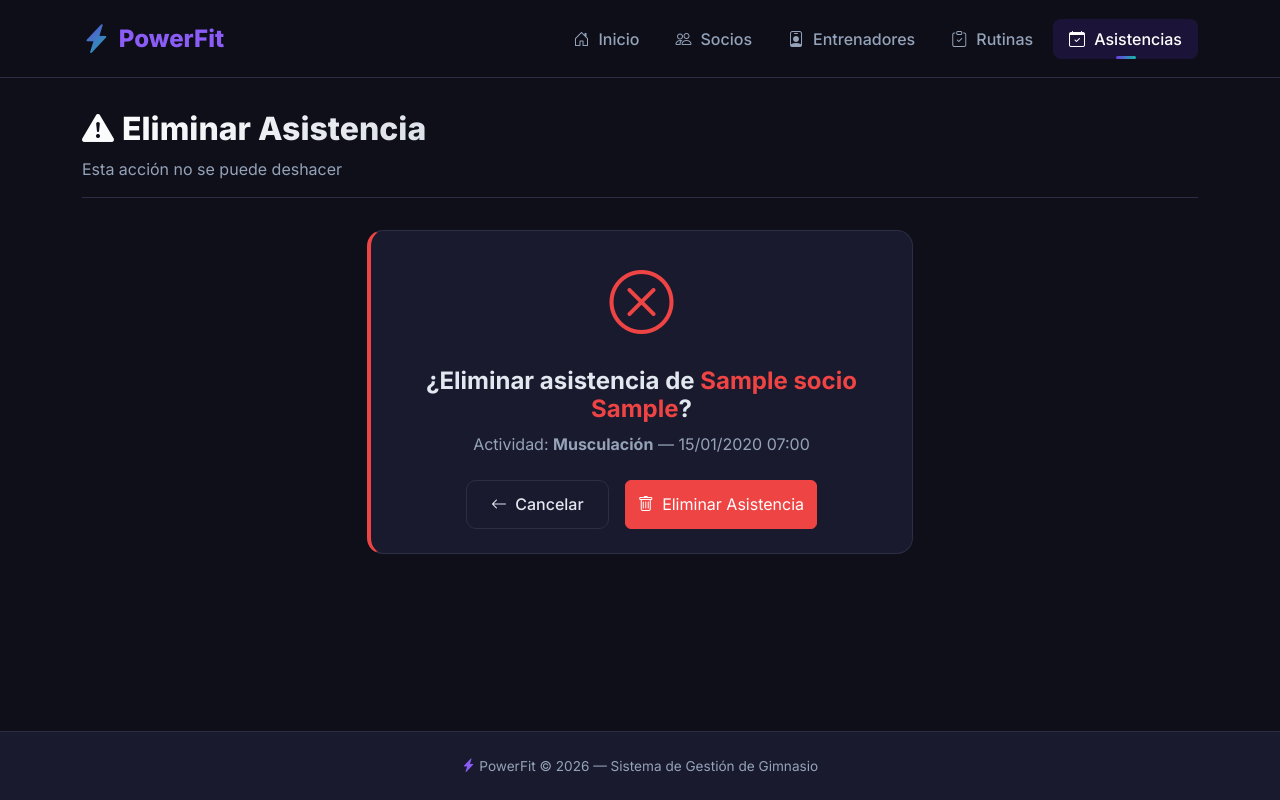
After one commit to FrancoFEFA/Mi-Primera-Pagina-Fajardo, a Django app: page /asistencias/1/eliminar/ in a window 1280 px wide. The commit adds this page. Run offline with Django 5.2, Linux system fonts and the light colour scheme; tables that the repository leaves empty hold one stand-in row (values such as "Sample post").

Commit message:
agregado eliminar asistencias

```diff
--- a/mainn/urls.py
+++ b/mainn/urls.py
@@ -30,4 +30,5 @@ urlpatterns = [
     path('asistencias/', views.lista_asistencias, name='lista_asistencias'),
     path('asistencias/crear/', views.crear_asistencia, name='crear_asistencia'),
     path('asistencias/checkin/<int:socio_id>/', views.checkin_rapido, name='checkin_rapido'),
+    path('asistencias/<int:asistencia_id>/eliminar/', views.eliminar_asistencia, name='eliminar_asistencia'),
 ]
--- a/mainn/views.py
+++ b/mainn/views.py
@@ -252,6 +252,15 @@ def crear_asistencia(request):
     return render(request, 'asistencias/crear.html', {'form': form})
 
 
+def eliminar_asistencia(request, asistencia_id):
+    asistencia = get_object_or_404(Asistencia, id=asistencia_id)
+    if request.method == 'POST':
+        asistencia.delete()
+        messages.success(request, 'Asistencia eliminada correctamente.')
+        return redirect('lista_asistencias')
+    return render(request, 'asistencias/confirmar_eliminar.html', {'asistencia': asistencia})
+
+
 def checkin_rapido(request, socio_id):
     """Registra asistencia rápida para un socio con actividad 'musculacion' por defecto."""
     socio = get_object_or_404(Socio, id=socio_id)
--- /dev/null
+++ b/templates/asistencias/confirmar_eliminar.html
@@ -0,0 +1,44 @@
+{% extends 'base.html' %}
+
+{% block titulo %}PowerFit — Eliminar Asistencia{% endblock %}
+
+{% block contenido %}
+
+<div class="page-header">
+    <h1><i class="bi bi-exclamation-triangle-fill me-2" style="color: var(--pf-danger);"></i>Eliminar Asistencia</h1>
+    <p>Esta acción no se puede deshacer</p>
+</div>
+
+<div class="row justify-content-center">
+    <div class="col-lg-6">
+        <div class="card-custom animate-in" style="border-left: 4px solid var(--pf-danger);">
+            <div class="card-body text-center p-4">
+                <div style="font-size: 4rem; color: var(--pf-danger); margin-bottom: 1rem;">
+                    <i class="bi bi-x-circle"></i>
+                </div>
+                <h4 style="font-weight: 700;">
+                    ¿Eliminar asistencia de
+                    <span style="color: var(--pf-danger);">{{ asistencia.socio.nombre }} {{ asistencia.socio.apellido }}</span>?
+                </h4>
+                <p style="color: var(--pf-text-muted);">
+                    Actividad: <strong>{{ asistencia.get_tipo_actividad_display }}</strong> &mdash;
+                    {{ asistencia.fecha|date:"d/m/Y H:i" }}
+                </p>
+
+                <form method="POST">
+                    {% csrf_token %}
+                    <div class="d-flex gap-3 justify-content-center mt-4">
+                        <a href="{% url 'lista_asistencias' %}" class="btn btn-outline-custom">
+                            <i class="bi bi-arrow-left me-1"></i> Cancelar
+                        </a>
+                        <button type="submit" class="btn btn-danger" style="background: var(--pf-danger); border-color: var(--pf-danger);">
+                            <i class="bi bi-trash me-1"></i> Eliminar Asistencia
+                        </button>
+                    </div>
+                </form>
+            </div>
+        </div>
+    </div>
+</div>
+
+{% endblock %}
--- a/templates/inicio.html
+++ b/templates/inicio.html
@@ -13,7 +13,7 @@
                 Gestión integral de tu gimnasio: socios, entrenadores, rutinas y asistencias — todo en un solo lugar.
             </p>
             <div class="d-flex gap-2 mt-4" style="padding-left: 0;">
-                <a href="{% url 'lista_asistencias' %}" class="btn btn-primary-custom flex-fill">
+                <a href="{% url 'crear_asistencia' %}" class="btn btn-primary-custom flex-fill">
                     <i class="bi bi-calendar-check-fill me-1"></i> Asistencia +
                 </a>
                 <a href="{% url 'crear_socio' %}" class="btn btn-outline-custom flex-fill text-nowrap">
```
Also changed, not shown: templates/asistencias/lista.html (+7 -1 lines).
